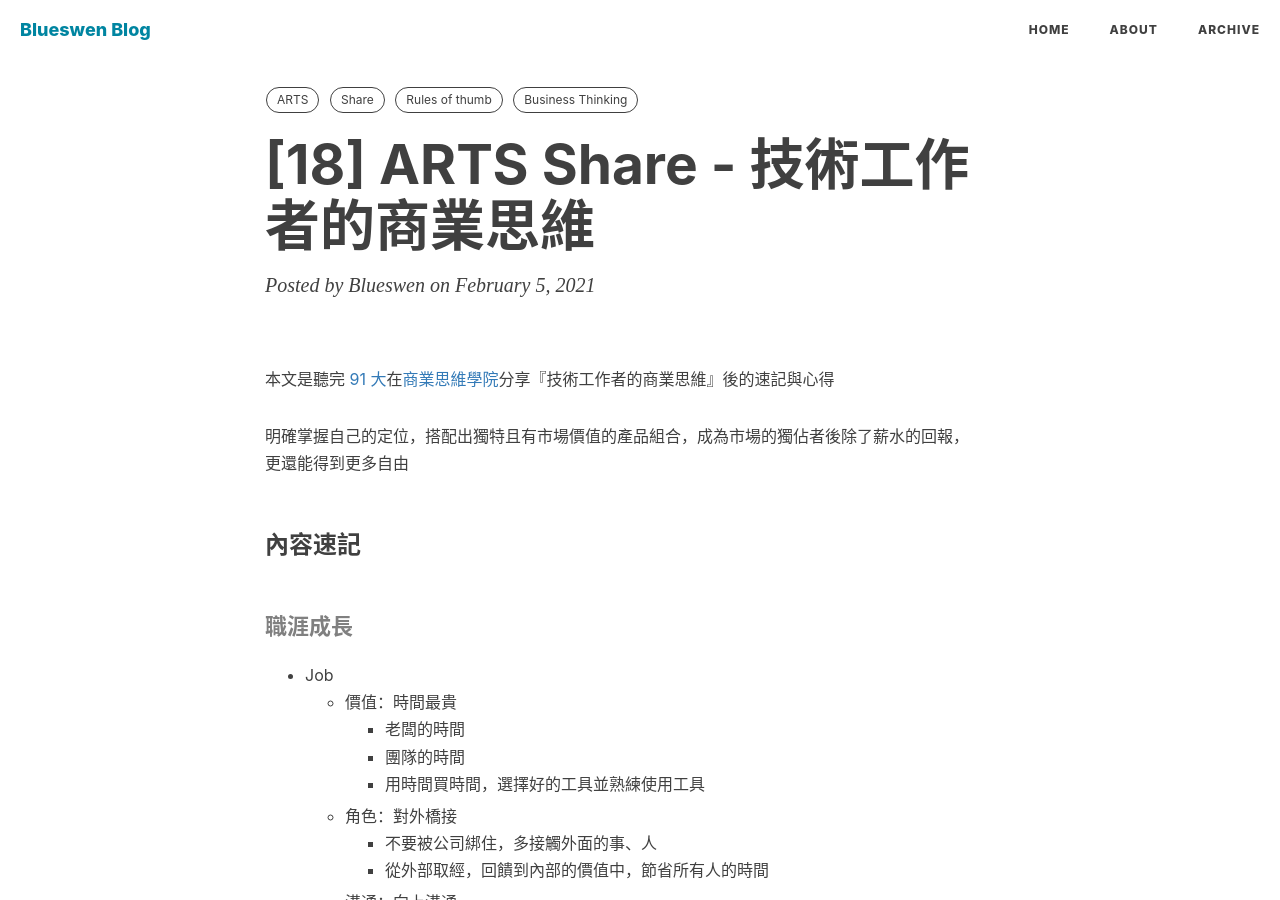
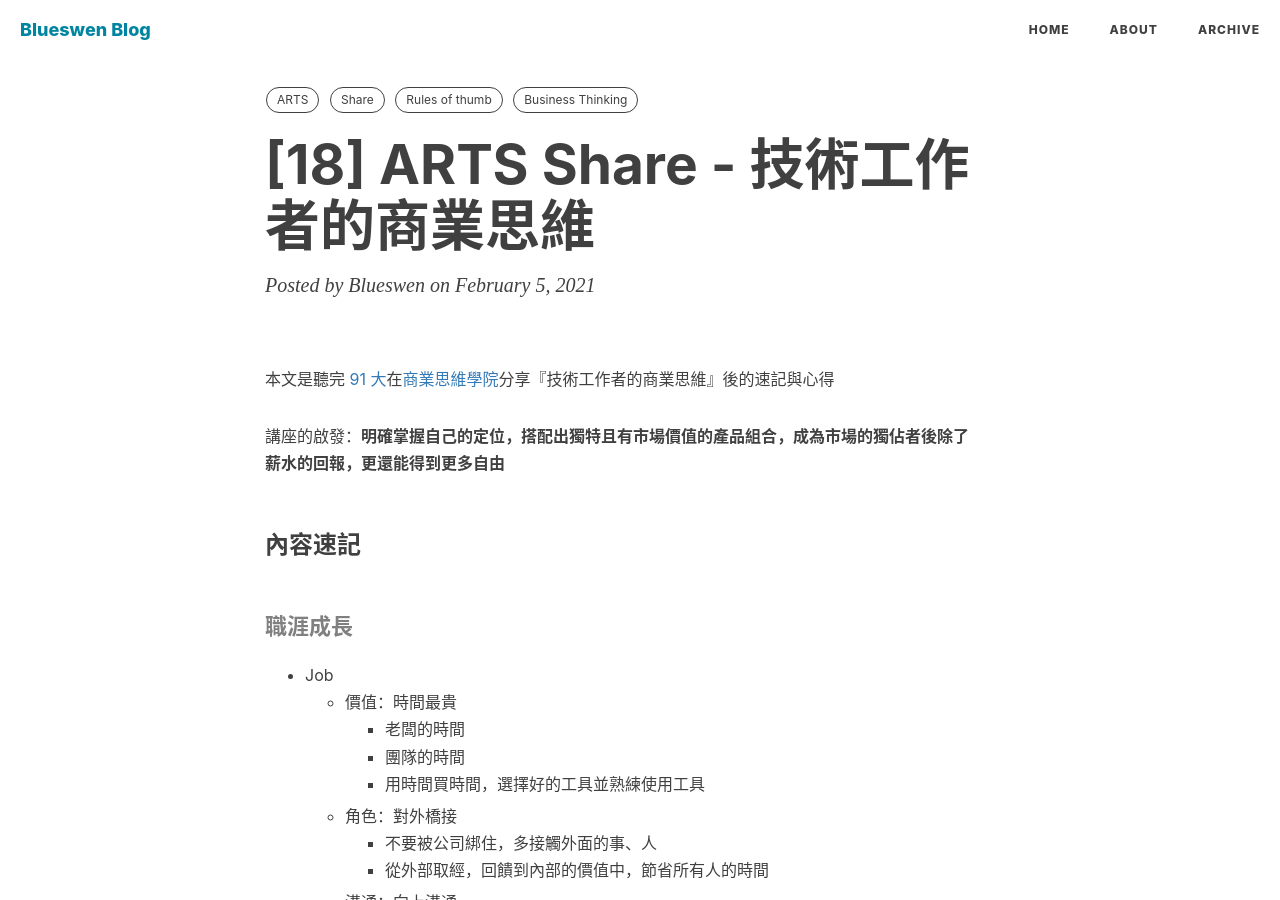
Before and after one commit to blueswen/blueswen.github.io, a Jekyll site: the page built from _posts/2021-02-05-bizthinking-of-technical-worker.md, in a window 1280 px wide and 900 px high. Built offline with Jekyll 4.4.1, drawn with Linux system fonts in a browser that asks for light colours; nearby versions of some CDN libraries; comment, search, counter and statistics services are not loaded.

Commit message:
edit text

```diff
--- a/_posts/2021-02-05-bizthinking-of-technical-worker.md
+++ b/_posts/2021-02-05-bizthinking-of-technical-worker.md
@@ -13,7 +13,7 @@ tags:
 
 本文是聽完 [91 大](https://www.facebook.com/91agile)在[商業思維學院](https://bizthinking.com.tw/)分享『技術工作者的商業思維』後的速記與心得
 
-明確掌握自己的定位，搭配出獨特且有市場價值的產品組合，成為市場的獨佔者後除了薪水的回報，更還能得到更多自由
+講座的啟發：**明確掌握自己的定位，搭配出獨特且有市場價值的產品組合，成為市場的獨佔者後除了薪水的回報，更還能得到更多自由**
 
 ### 內容速記
 
```
